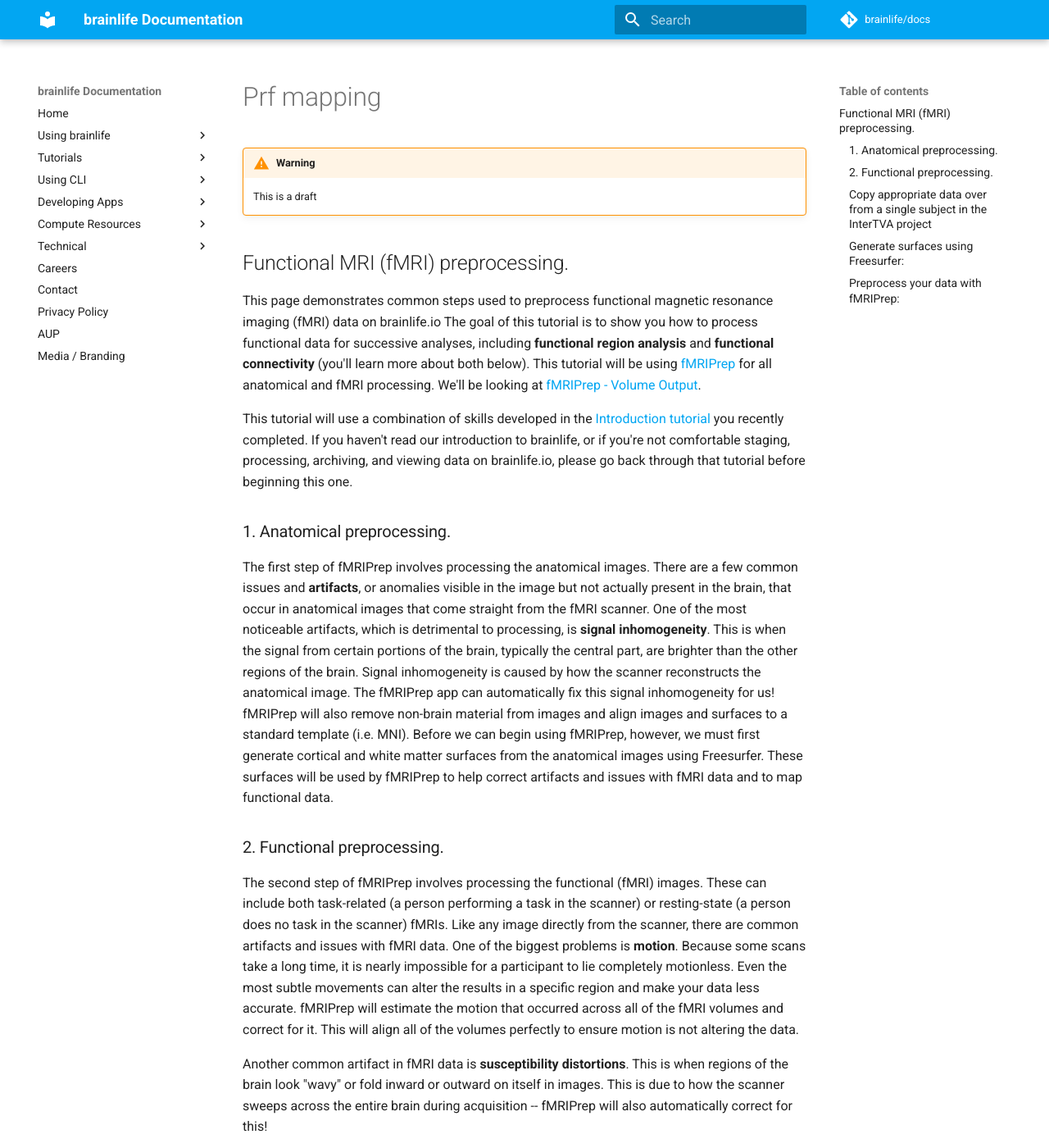
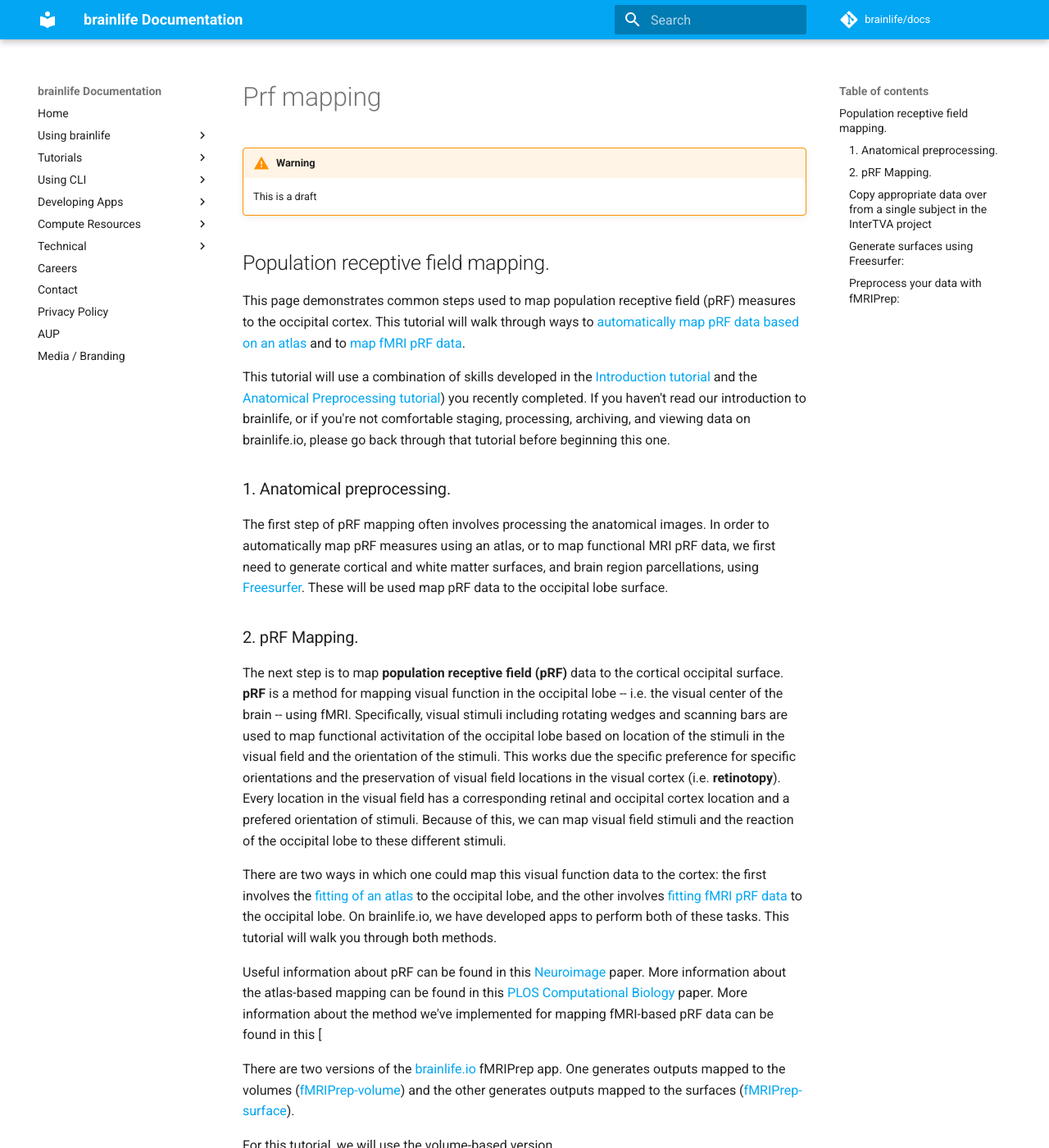
Before and after one commit to brainlife/docs, an MkDocs documentation site: the page built from docs/tutorial/prf-mapping.md, in a window 1280 px wide and 1400 px high. Shown: the whole window at 82% size. Built offline with MkDocs 1.6.1 and Material for MkDocs 9.7.7, drawn with Linux system fonts in a browser that asks for light colours; comment, search, counter and statistics services are not loaded; some of the changed text lies outside the part shown.

Commit message:
Update prf-mapping.md

```diff
--- a/docs/tutorial/prf-mapping.md
+++ b/docs/tutorial/prf-mapping.md
@@ -1,52 +1,31 @@
 !!! warning
     This is a draft
 
-## Functional MRI (fMRI) preprocessing.
+## Population receptive field mapping.
 
-This page demonstrates common steps used to preprocess functional magnetic resonance imaging (fMRI) data on brainlife.io The goal of this tutorial is to show you how to process functional data for successive analyses, including **functional region analysis** and **functional connectivity** (you'll learn more about both below). This tutorial will be using [fMRIPrep](https://www.ncbi.nlm.nih.gov/pmc/articles/PMC6319393/) for all anatomical and fMRI processing. We'll be looking at [fMRIPrep - Volume Output](https://brainlife.io/app/5c61c69f14027a01b14adcb3).
+This page demonstrates common steps used to map population receptive field (pRF) measures to the occipital cortex. This tutorial will walk through ways to [automatically map pRF data based on an atlas](https://brainlife.io/app/5cc4cd3f4ed9df00317f621d) and to [map fMRI pRF data](https://brainlife.io/app/5afc9831322997002773ed1c).
 
-This tutorial will use a combination of skills developed in the [Introduction tutorial](https://brainlife.io/docs/tutorial/introduction-to-brainlife/) you recently completed. If you haven't read our introduction to brainlife, or if you're not comfortable staging, processing, archiving, and viewing data on brainlife.io, please go back through that tutorial before beginning this one.
+This tutorial will use a combination of skills developed in the [Introduction tutorial](https://brainlife.io/docs/tutorial/introduction-to-brainlife/) and the [Anatomical Preprocessing tutorial](https://brainlife.io/docs/tutorial/t1w-preprocessing/)) you recently completed. If you haven't read our introduction to brainlife, or if you're not comfortable staging, processing, archiving, and viewing data on brainlife.io, please go back through that tutorial before beginning this one.
 
 ### 1. Anatomical preprocessing.
 
-The first step of fMRIPrep involves processing the anatomical images. There are a few common issues and **artifacts**, or anomalies visible in the image but not actually present in the brain, that occur in anatomical images that come straight from the fMRI scanner. One of the most noticeable artifacts, which is detrimental to processing, is **signal inhomogeneity**. This is when the signal from certain portions of the brain, typically the central part, are brighter than the other regions of the brain. Signal inhomogeneity is caused by how the scanner reconstructs the anatomical image. The fMRIPrep app can automatically fix this signal inhomogeneity for us! fMRIPrep will also remove non-brain material from images and align images and surfaces to a standard template (i.e. MNI). Before we can begin using fMRIPrep, however, we must first generate cortical and white matter surfaces from the anatomical images using Freesurfer. These surfaces will be used by fMRIPrep to help correct artifacts and issues with fMRI data and to map functional data.
+The first step of pRF mapping often involves processing the anatomical images. In order to automatically map pRF measures using an atlas, or to map functional MRI pRF data, we first need to generate cortical and white matter surfaces, and brain region parcellations, using [Freesurfer](https://brainlife.io/app/58c56d92e13a50849b258801). These will be used map pRF data to the occipital lobe surface.
 
-### 2. Functional preprocessing.
+### 2. pRF Mapping.
 
-The second step of fMRIPrep involves processing the functional (fMRI) images. These can include both task-related (a person performing a task in the scanner) or resting-state (a person does no task in the scanner) fMRIs. Like any image directly from the scanner, there are common artifacts and issues with fMRI data. One of the biggest problems is **motion**. Because some scans take a long time, it is nearly impossible for a participant to lie completely motionless. Even the most subtle movements can alter the results in a specific region and make your data less accurate. fMRIPrep will estimate the motion that occurred across all of the fMRI volumes and correct for it. This will align all of the volumes perfectly to ensure motion is not altering the data.
+The next step is to map **population receptive field (pRF)** data to the cortical occipital surface. **pRF** is a method for mapping visual function in the occipital lobe -- i.e. the visual center of the brain -- using fMRI. Specifically, visual stimuli including rotating wedges and scanning bars are used to map functional activitation of the occipital lobe based on location of the stimuli in the visual field and the orientation of the stimuli. This works due the specific preference for specific orientations and the preservation of visual field locations in the visual cortex (i.e. **retinotopy**). Every location in the visual field has a corresponding retinal and occipital cortex location and a prefered orientation of stimuli. Because of this, we can map visual field stimuli and the reaction of the occipital lobe to these different stimuli.
 
-Another common artifact in fMRI data is **susceptibility distortions**. This is when regions of the brain look "wavy" or fold inward or outward on itself in images. This is due to how the scanner sweeps across the entire brain during acquisition -- fMRIPrep will also automatically correct for this!
+There are two ways in which one could map this visual function data to the cortex: the first involves the [fitting of an atlas](https://brainlife.io/app/5cc4cd3f4ed9df00317f621d) to the occipital lobe, and the other involves [fitting fMRI pRF data](https://brainlife.io/app/5afc9831322997002773ed1c) to the occipital lobe. On brainlife.io, we have developed apps to perform both of these tasks. This tutorial will walk you through both methods.
 
-fMRIPrep can additionally fix the lag in the BOLD signal and the fact that we need to acquire data in non-contiguous slices. This is referred to as **slice-timing**, or the order in which slices are acquired. Without fMRIPrep, our data would not be ordered properly and we wouldn't have contiguous brain slices.
-
-Finally, images from the fMRI scanner might not be perfectly aligned to images collected before it, such as the anatomical images. To fix this, we need to register the functional volumes to the anatomical image and map the fMRI signal onto the surfaces generated in the anatomical preprocessing step -- fMRIPrep does this registration automatically!
-
-Useful information about fMRIPrep anatomical preprocessing can be found in this [original Nature paper](https://www.ncbi.nlm.nih.gov/pmc/articles/PMC6319393/#S13title).
+Useful information about pRF can be found in this [Neuroimage](https://pubmed.ncbi.nlm.nih.gov/17977024-population-receptive-field-estimates-in-human-visual-cortex/) paper. More information about the atlas-based mapping can be found in this [PLOS Computational Biology](https://journals.plos.org/ploscompbiol/article?id=10.1371/journal.pcbi.1003538) paper. More information about the method we've implemented for mapping fMRI-based pRF data can be found in this [
 
 There are two versions of the [brainlife.io](https://brainlife.io) fMRIPrep app. One generates outputs mapped to the volumes ([fMRIPrep-volume](https://brainlife.io/app/5c61c69f14027a01b14adcb3)) and the other generates outputs mapped to the surfaces ([fMRIPrep-surface](https://brainlife.io/app/5dfceebd32bff0640ce27bbd)).
 
 For this tutorial, we will use the volume-based version.
 
-<!---
-### 3. Functional connectivity network matrices generation.
-
-Once the anatomical and fMRI data is preprocessed with fMRIPrep, we can now examine the functional network organization by generating **functional connectivity matrices**! This is done by examing the fMRI BOLD activity in multiple regions across the brain by correlating the regions' BOLD activity throughout the entire acquisition. The reason we do this is because regions that are active in similar ways at similar time points are more likely to be working with each other to perform a specific task. The way we typically represent the correlation coefficients, or weights, of each region (node) with every other region (node) in the brain is with a **network matrix** -- note that **nodes** represent the brain regions here. Each point in the network matrix represents the correlation of BOLD activity between one region and another. We can then use these network matrices to examine properties of the network that describe how interrelated specific regions in the brain are working during the fMRI acquisition in either task-related or resting-state fMRIs.
-
-There is a [brainlife.io](https://brainlife.io) app for generating these matrices that we will use in this tutorial.
-
-| ![conmat](/docs/img/app-fmri-to-conmat.bl.header.png) |
-|------------------------------------|
-| https://doi.org/10.25663/brainlife.app.167 |
--->
-
 Now, let's get to work! The following steps of this tutorial will show you how to:
 1. generate anatomical surfaces using Freesurfer,
 2. preprocess the anatomical (T1w & T2w) and fMRI data using fMRIPrep
-
-<!---
-3. and, map the Glasser 180-node atlas to the anatomical (T1w) image
-4. and generate network matrices from the regions of the Glasser 180-node atlas.
--->
 
 ### Copy appropriate data over from a single subject in the InterTVA project
 
```
